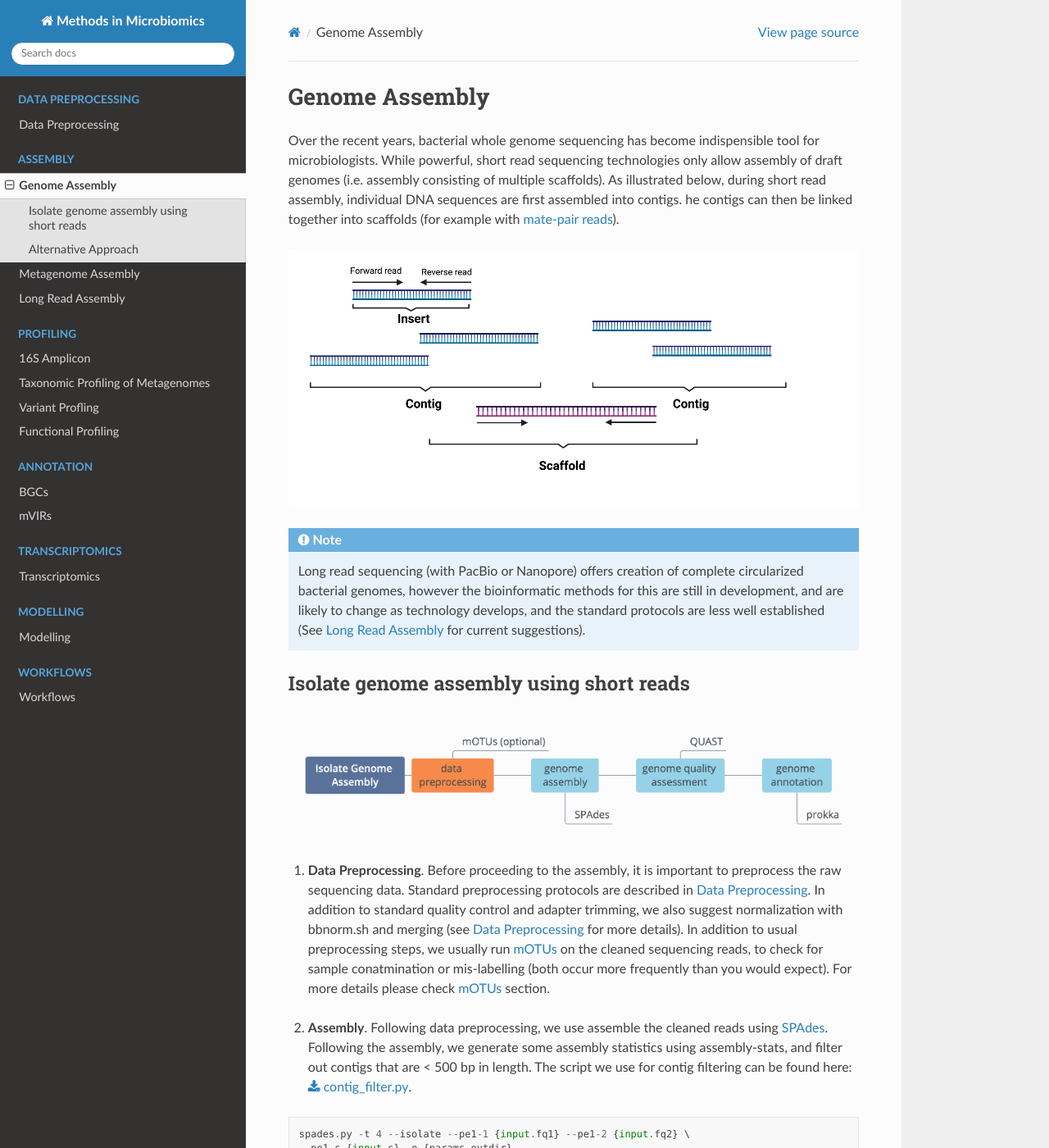
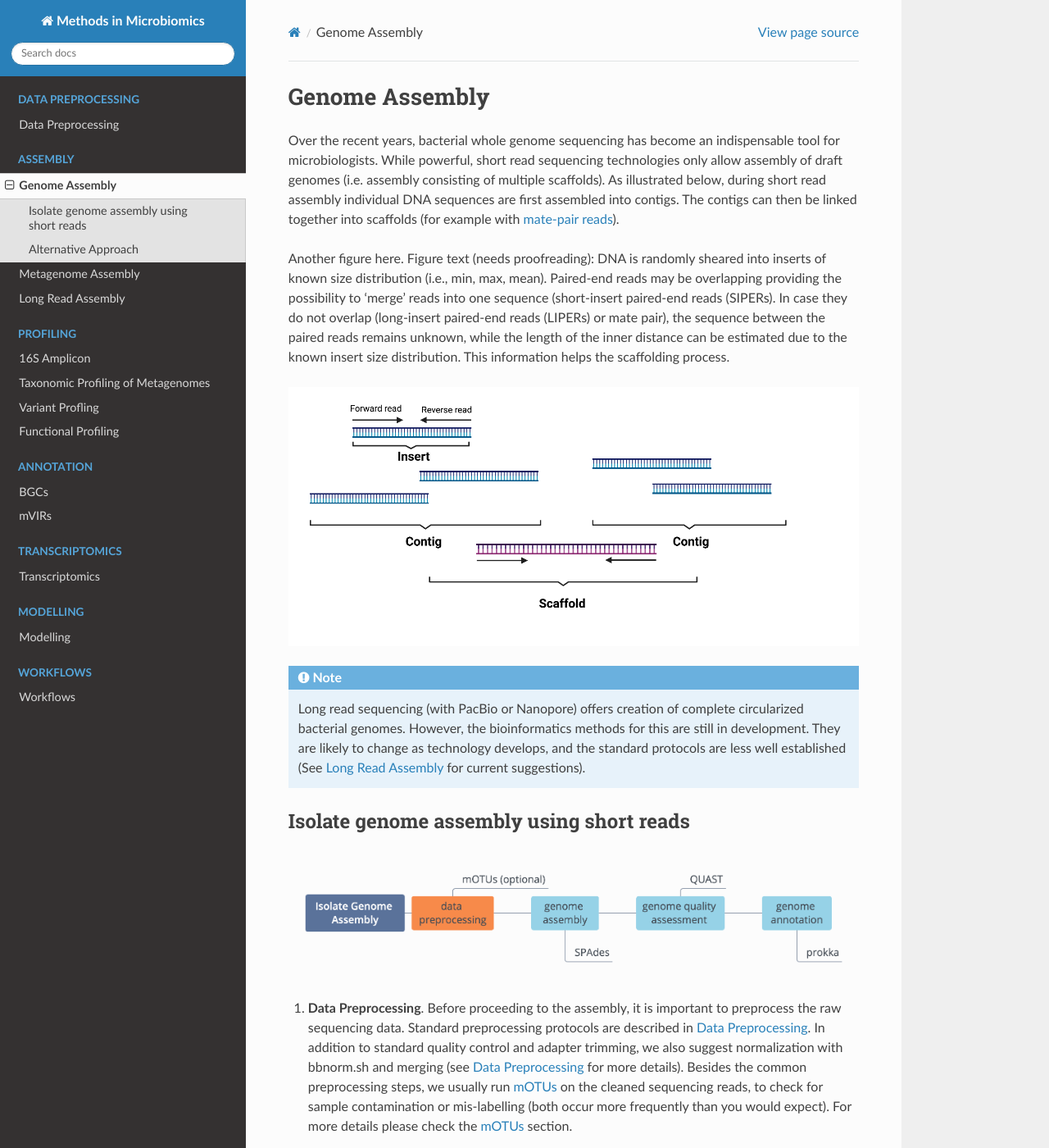
Before and after one commit to MicrobiologyETHZ/Methods_in_Microbiomics, a Sphinx documentation site: the page built from docs/assembly/genome_assembly.rst, in a window 1280 px wide and 1400 px high. Shown: the whole window at 82% size. Built offline with Sphinx 7.4.7 and the Read the Docs theme 2.0.0, drawn with Linux system fonts in a browser that asks for light colours; some of the changed text lies outside the part shown.

Commit message:
Fixing typos in/revision of genome_assembly.rst

```diff
--- a/docs/assembly/genome_assembly.rst
+++ b/docs/assembly/genome_assembly.rst
@@ -2,14 +2,17 @@
 Genome Assembly
 ================
 
-Over the recent years, bacterial whole genome sequencing has become indispensible tool for microbiologists. While powerful, short read sequencing technologies only allow assembly of draft genomes (i.e. assembly consisting of multiple scaffolds). As illustrated below, during short read assembly, individual DNA sequences are first assembled into contigs. he contigs can then be linked together into scaffolds (for example with  `mate-pair reads <https://www.illumina.com/science/technology/next-generation-sequencing/mate-pair-sequencing.html>`_).
+Over the recent years, bacterial whole genome sequencing has become an indispensable tool for microbiologists. While powerful, short read sequencing technologies only allow assembly of draft genomes (i.e. assembly consisting of multiple scaffolds). As illustrated below, during short read assembly individual DNA sequences are first assembled into contigs. The contigs can then be linked together into scaffolds (for example with  `mate-pair reads <https://www.illumina.com/science/technology/next-generation-sequencing/mate-pair-sequencing.html>`_).
+
+Another figure here. Figure text (needs proofreading): DNA is randomly sheared into inserts of known size distribution (i.e., min, max, mean). Paired-end reads may be overlapping providing the possibility to 'merge' reads into one sequence (short-insert paired-end reads (SIPERs). In case they do not overlap (long-insert paired-end reads (LIPERs) or mate pair), the sequence between the paired reads remains unknown, while the length of the inner distance can be estimated due to the known insert size distribution. This information helps the scaffolding process.
+
 
 .. image:: /images/Genome_Assembly.png
 
 
 .. note::
 
-    Long read sequencing (with PacBio or Nanopore) offers creation of complete circularized bacterial genomes, however the bioinformatic methods for this are still in development, and are likely to change as technology develops, and the standard protocols are less well established (See :doc:`/assembly/long_read` for current suggestions).
+    Long read sequencing (with PacBio or Nanopore) offers creation of complete circularized bacterial genomes. However, the bioinformatics methods for this are still in development. They are likely to change as technology develops, and the standard protocols are less well established (See :doc:`/assembly/long_read` for current suggestions).
 
 
 -----------------------------------------
@@ -18,11 +21,11 @@
 
 .. image:: /images/Isolate_Genome_Assembly.png
 
-1. **Data Preprocessing**. Before proceeding to the assembly, it is important to preprocess the raw sequencing data. Standard preprocessing protocols are described in :doc:`../preprocessing/preprocessing`. In addition to standard quality control and adapter trimming, we also suggest normalization with bbnorm.sh and merging (see :doc:`../preprocessing/preprocessing` for more details). In addition to usual preprocessing steps, we usually run mOTUs_ on the cleaned sequencing reads, to check for sample conatmination or mis-labelling (both occur more frequently than you would expect). For more details please check :doc:`/profiling/motus` section.
+1. **Data Preprocessing**. Before proceeding to the assembly, it is important to preprocess the raw sequencing data. Standard preprocessing protocols are described in :doc:`../preprocessing/preprocessing`. In addition to standard quality control and adapter trimming, we also suggest normalization with bbnorm.sh and merging (see :doc:`../preprocessing/preprocessing` for more details). Besides the common preprocessing steps, we usually run mOTUs_ on the cleaned sequencing reads, to check for sample contamination or mis-labelling (both occur more frequently than you would expect). For more details please check the :doc:`/profiling/motus` section.
 
 .. _mOTUs: https://github.com/motu-tool/mOTUs
 
-2. **Assembly**. Following data preprocessing, we use assemble the cleaned reads using SPAdes_. Following the assembly, we generate some assembly statistics using assembly-stats, and filter out contigs that are < 500 bp in length. The script we use for contig filtering can be found here: :download:`contig_filter.py <../scripts/contig_filter.py>`.
+2. **Genome Assembly**. Following data preprocessing, we assemble the cleaned reads using SPAdes_. Subsequently, we generate some assembly statistics using assembly-stats, and filter out contigs that are < 500 bp in length. The script we use for contig filtering can be found here: :download:`contig_filter.py <../scripts/contig_filter.py>`.
 
 .. _SPAdes:
  **Example Command**
@@ -51,9 +54,9 @@
 
 
 
-3. Assessing Assembly Quality. The metrics to evaluate genome quality are calcualted using QUAST_. The output will contain information on the number of contigs, the largest contig, total length of the assembly, GC%, N50, L50 and others. If reference genome assembly is available, QUAST_ will also assess misassemblies, and try to categorize them.
+3. **Genome Quality Assesment**. The metrics to evaluate genome quality are calculated using QUAST_. The output will contain information on the number of contigs, the largest contig, total length of the assembly, GC%, N50, L50 and others. If reference genome assembly is available, QUAST_ will also assess misassemblies and try to categorize them.
 
-**N50 and L50**: Given a set of contigs sorted by length, N50 is the length of the shortest contig at 50% genome length. L50 is the smallest number of contigs that add up to 50% of the genome.
+**N50 and L50**: Given a set of contigs sorted by length in descending order, N50 is the length of the shortest contig added to the lengths of previous contigs to obtain a sum which accounts for at least 50% of the length of the total genome. L50 is the smallest number of contigs that add up to at least 50% of the genome length.
 
 .. image:: /images/n50.png
 
```
